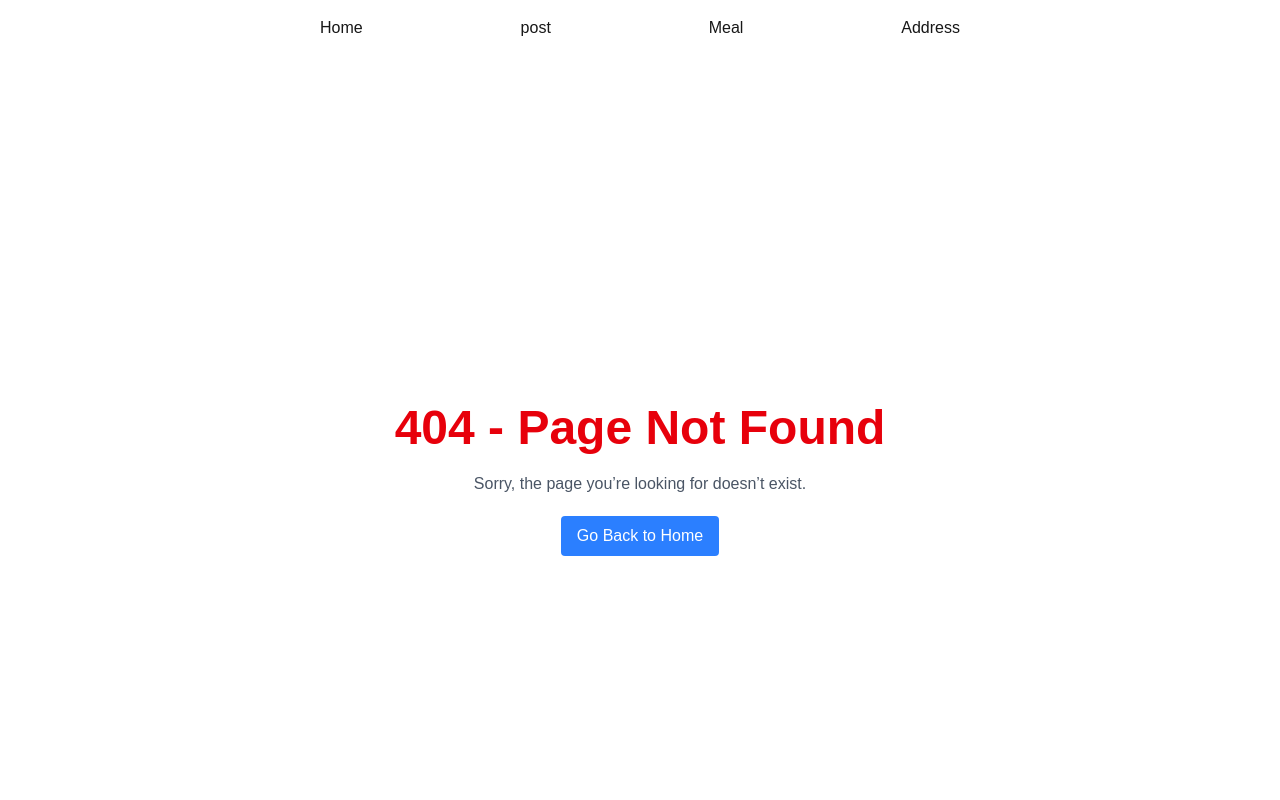
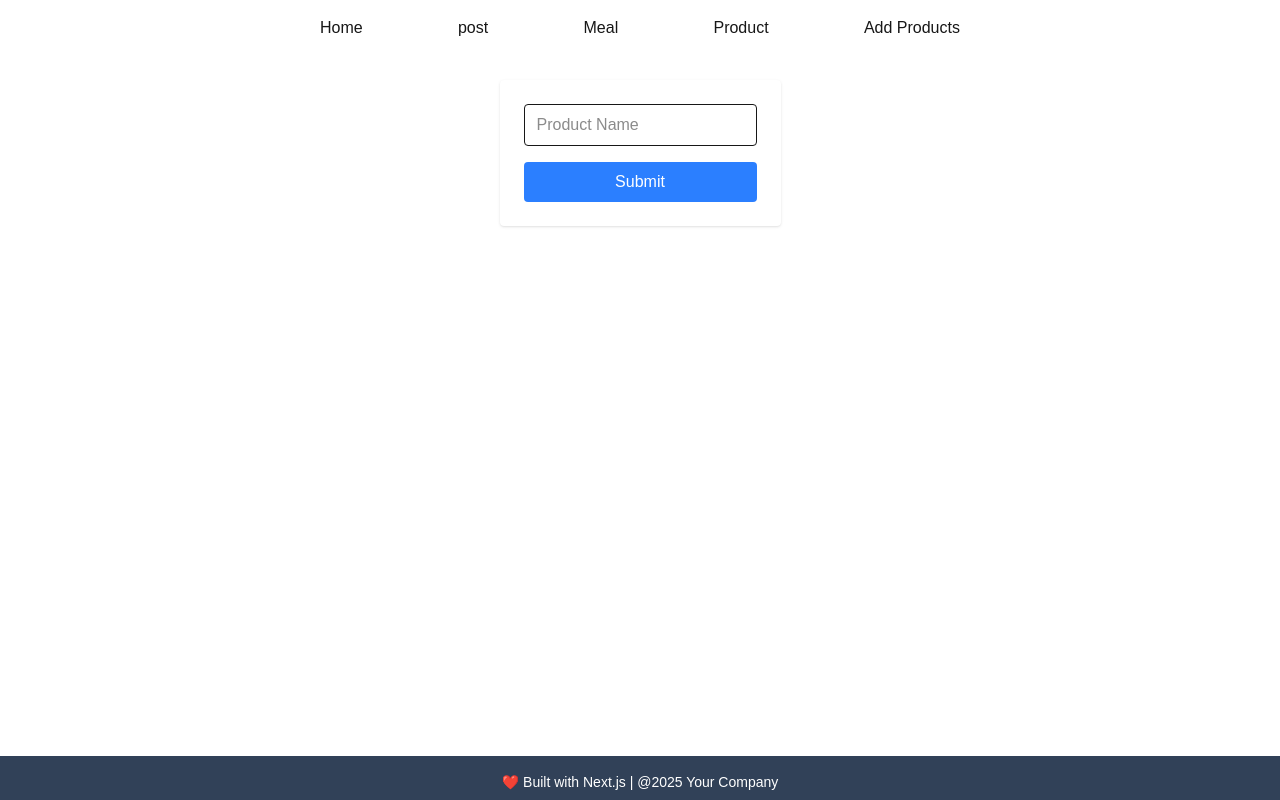
Before and after one commit to sojib-web/next-basic, a Next.js app: page /products/add in a window 1280 px wide. Before the commit this address had no page. Shown: the top 800 px of the page. Built offline with nearby package versions, Linux system fonts and the light colour scheme.

Commit message:
74-4 Caching and Revalidating 8:13 sec

```diff
--- a/src/app/Components/Navbar/NavBar.jsx
+++ b/src/app/Components/Navbar/NavBar.jsx
@@ -35,12 +35,23 @@ const NavBar = () => {
             </li>
             <li>
               <Link
-                href="/About/Address"
+                href="/products"
                 className={
                   pathname.startsWith("/About/Address") ? "font-bold" : ""
                 }
               >
-                Address
+                Product
+              </Link>
+            </li>
+
+            <li>
+              <Link
+                href="/products/add"
+                className={
+                  pathname.startsWith("/About/Address") ? "font-bold" : ""
+                }
+              >
+                Add Products
               </Link>
             </li>
           </ul>
--- /dev/null
+++ b/src/app/products/add/components/ProductAddForm.jsx
@@ -0,0 +1,55 @@
+"use client";
+import React, { useState } from "react";
+
+const ProductAddForm = () => {
+  const [message, setMessage] = useState("");
+
+  const handleSubmit = async (e) => {
+    e.preventDefault();
+    const form = e.target;
+    const productName = form.productName.value;
+
+    const payload = { productName };
+
+    try {
+      const res = await fetch("http://localhost:3000/api/items", {
+        method: "POST",
+        headers: {
+          "Content-Type": "application/json",
+        },
+        body: JSON.stringify(payload),
+      });
+
+      if (!res.ok) throw new Error("Failed to submit");
+
+      setMessage("Product added successfully!");
+      form.reset();
+    } catch (error) {
+      console.error(error);
+      setMessage("Something went wrong.");
+    }
+  };
+
+  return (
+    <div className="max-w-md mx-auto p-6 bg-white shadow rounded">
+      <form onSubmit={handleSubmit} className="flex flex-col gap-4">
+        <input
+          type="text"
+          name="productName"
+          placeholder="Product Name"
+          className="border px-3 py-2 rounded"
+          required
+        />
+        <button
+          type="submit"
+          className="bg-blue-500 text-white py-2 px-4 rounded hover:bg-blue-600"
+        >
+          Submit
+        </button>
+        {message && <p className="text-green-600">{message}</p>}
+      </form>
+    </div>
+  );
+};
+
+export default ProductAddForm;
--- /dev/null
+++ b/src/app/products/add/page.jsx
@@ -0,0 +1,12 @@
+import React from "react";
+import ProductAddForm from "./components/ProductAddForm";
+
+const ProductAddPage = () => {
+  return (
+    <div className=" flex justify-center">
+      <ProductAddForm></ProductAddForm>
+    </div>
+  );
+};
+
+export default ProductAddPage;
--- /dev/null
+++ b/src/app/products/page.jsx
@@ -0,0 +1,13 @@
+import React from "react";
+
+const ProductsPage = async () => {
+  const res = await fetch("http://localhost:3000/api/items");
+  const data = await res.json();
+  return (
+    <div>
+      <p>{JSON.stringify(data)}</p>
+    </div>
+  );
+};
+
+export default ProductsPage;
```
Also changed, not shown: 1 other file (tests, documents, lock files or other folders).
